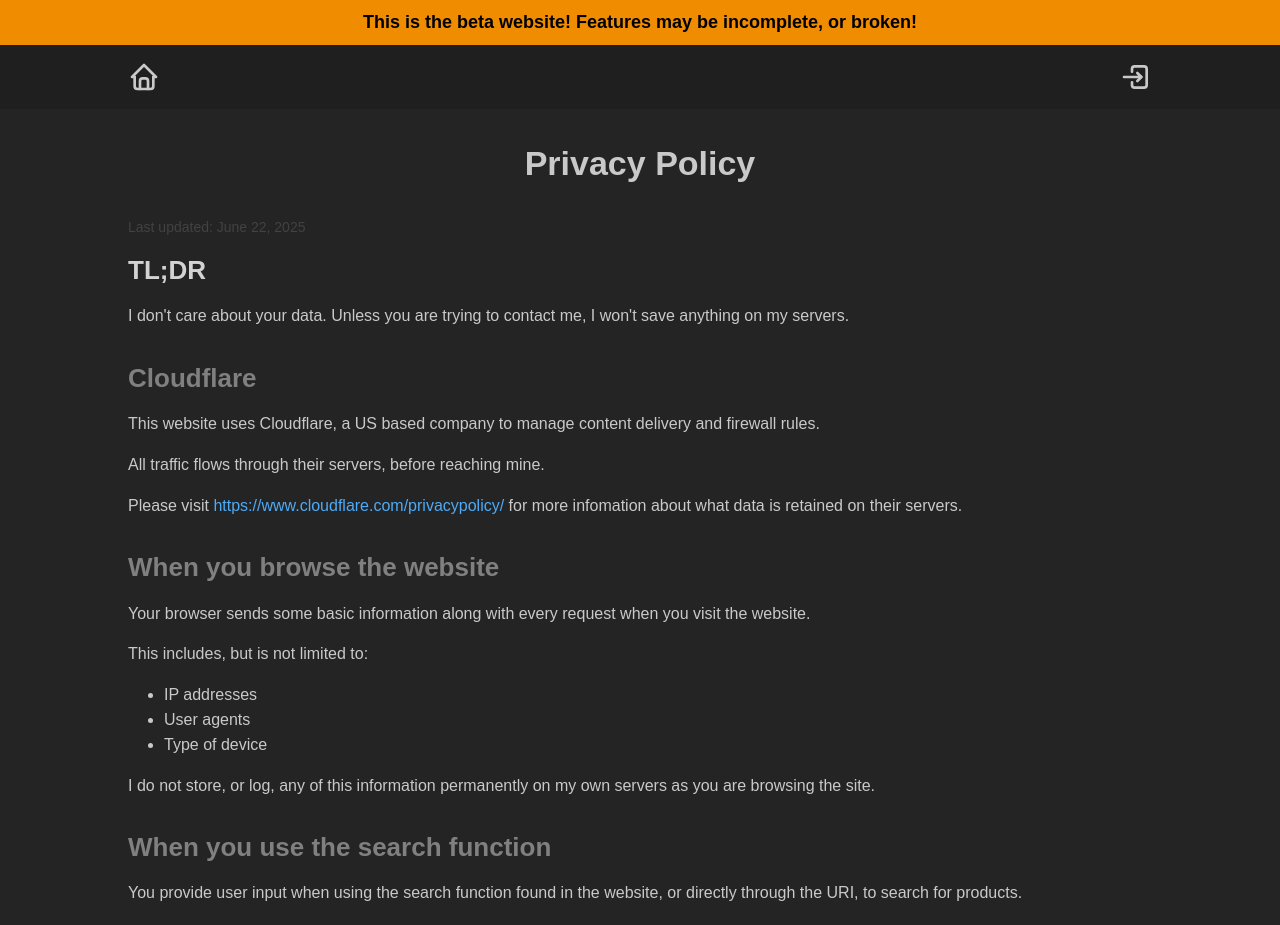
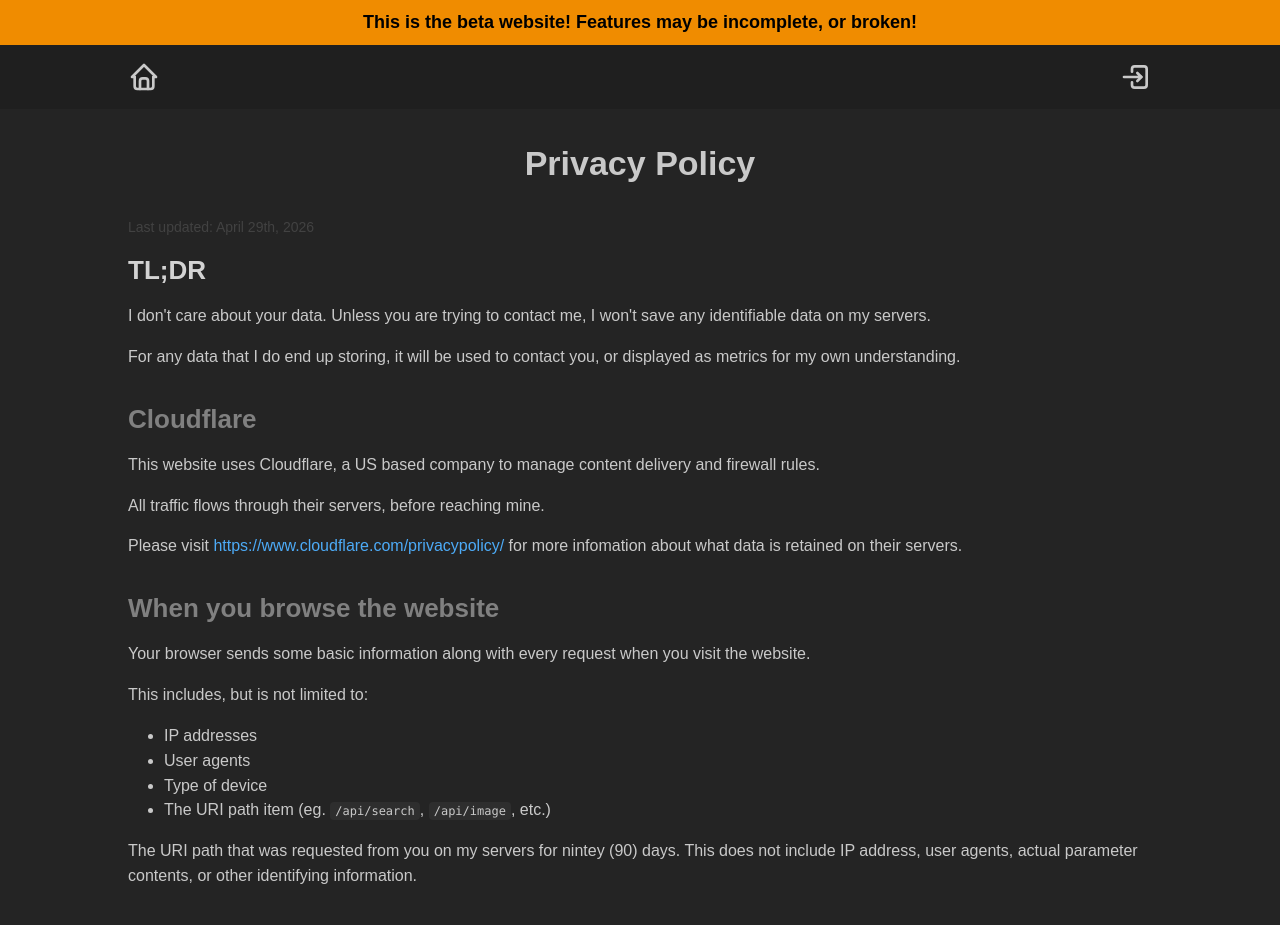
Before and after one commit to almostprohibited/frontend, a React (Vite) app: page /privacy in a window 1280 px wide. Shown: the top 925 px of the page. Built offline with nearby package versions, Linux system fonts and the light colour scheme.

Commit message:
Updated privacy policy

```diff
--- a/src/pages/privacy/index.tsx
+++ b/src/pages/privacy/index.tsx
@@ -1,6 +1,7 @@
 import {
 	Anchor,
 	Box,
+	Code,
 	List,
 	ListItem,
 	Space,
@@ -22,7 +23,7 @@ function PrivacyPage() {
 			</Title>
 			<Space h="xl" />
 			<Text size="sm" c="dark">
-				{'Last updated: June 22, 2025'}
+				{'Last updated: April 29th, 2026'}
 			</Text>
 			<Space h="md" />
 			<Stack gap="xl">
@@ -31,9 +32,14 @@ function PrivacyPage() {
 						{'TL;DR'}
 					</Title>
 					<Text>
-						{
-							"I don't care about your data. Unless you are trying to contact me, I won't save anything on my servers."
-						}
+						I don't care about your data. Unless you are trying to
+						contact me, I won't save any identifiable data on my
+						servers.
+					</Text>
+					<Text>
+						For any data that I do end up storing, it will be used
+						to contact you, or displayed as metrics for my own
+						understanding.
 					</Text>
 				</Stack>
 				<Stack>
@@ -77,12 +83,16 @@ function PrivacyPage() {
 						<ListItem>{'IP addresses'}</ListItem>
 						<ListItem>{'User agents'}</ListItem>
 						<ListItem>{'Type of device'}</ListItem>
+						<ListItem>
+							The URI path item (eg. <Code>/api/search</Code>,{' '}
+							<Code>/api/image</Code>, etc.)
+						</ListItem>
 					</List>
 					<Text>
-						{
-							'I do not store, or log, any of this information permanently on my own servers as you are browsing the site'
-						}
-						.
+						The URI path that was requested from you on my servers
+						for nintey (90) days. This does not include IP address,
+						user agents, actual parameter contents, or other
+						identifying information.
 					</Text>
 				</Stack>
 				<Stack>
```
